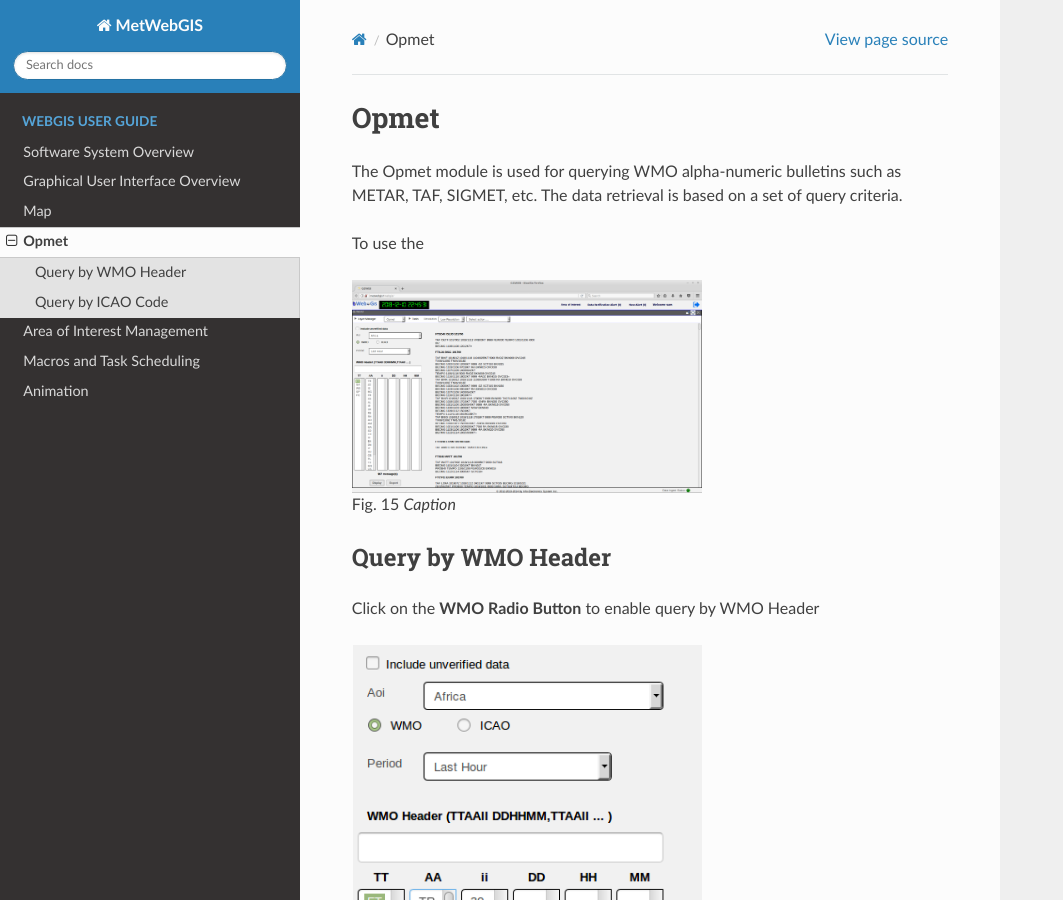
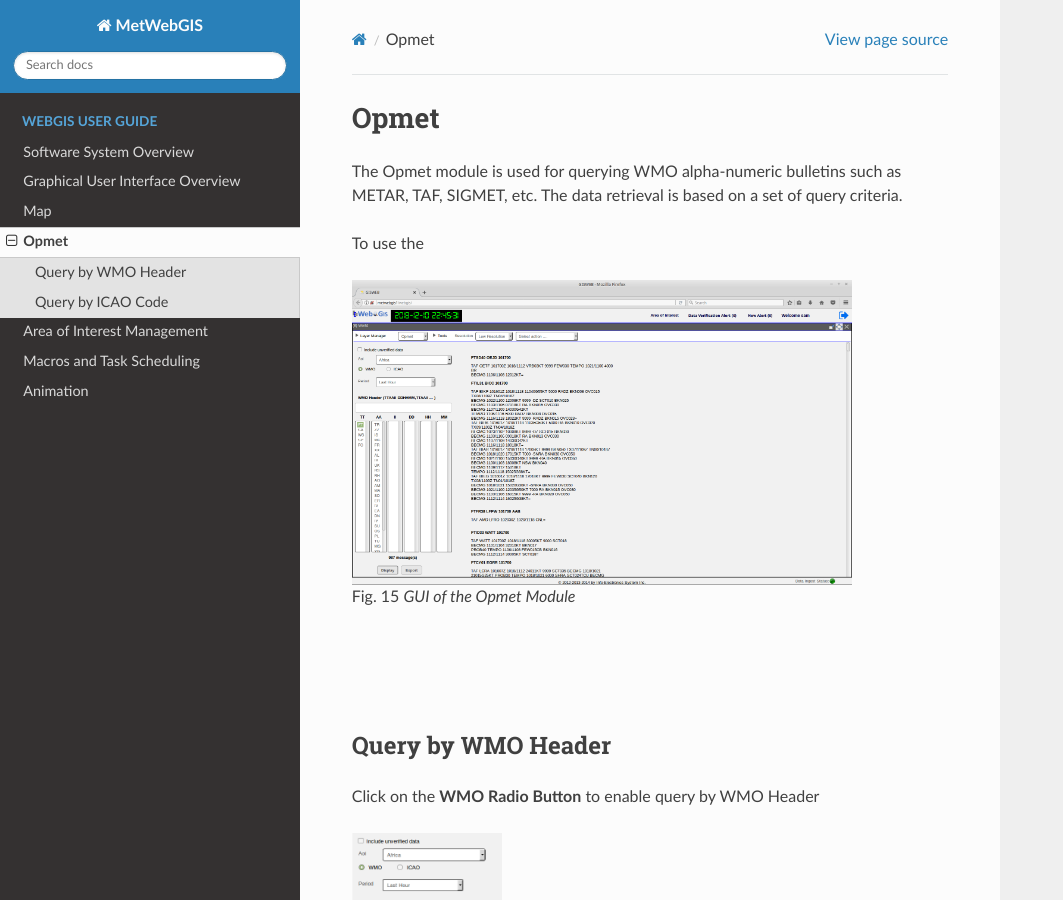
Before and after one commit to samuelchau/metwebgisdocs, a Sphinx documentation site: the page built from userguide/source/opmet_module.rst, in a window 1280 px wide and 900 px high. Shown: the whole window, without its empty margins (0-1063 px from the left). Built offline with Sphinx 7.4.7 and the Read the Docs theme 2.0.0, drawn with Linux system fonts in a browser that asks for light colours.

Commit message:
Adjusted image width

```diff
--- a/userguide/source/opmet_module.rst
+++ b/userguide/source/opmet_module.rst
@@ -7,9 +7,13 @@ The data retrieval is based on a set of query criteria.
 To use the
 
 .. figure:: images/gui_opmet_module1.png
-   :width: 350
+   :width: 500
 
-   Caption
+   GUI of the Opmet Module
+
+|
+|
+|
 
 Query by WMO Header
 *******************
@@ -17,9 +21,11 @@ Query by WMO Header
 Click on the **WMO Radio Button** to enable query by WMO Header
 
 .. figure:: images/opmet_query_dialog_wmo.png
-   :width: 350
+   :width: 150
 
    Querying OPMET Data Using the WMO Header
+
+
 
 
 Query by ICAO Code
@@ -30,7 +36,7 @@ AOI drop-down list
 Query based on WMO header or ICAO ID
 
 .. figure:: images/opmet_query_dialog_icao.png
-   :width: 350
+   :width: 150
 
    Querying OPMET Data Using the ICAO Code
 
@@ -39,11 +45,11 @@ The AOI drop-down list contains a list of all the pre-defined Areas of Interest(
 (For defining a custom Area of Interest, please read the secion on Creating an Area Of Interest)
 
 .. figure:: images/opmet_bulletin_display1.png
-   :width: 600
+   :width: 500
 
    Display of the WMO Bulletins
 
 .. figure:: images/opmet_bulletin_display2.png
-   :width: 600
+   :width: 500
 
    Display of the WMO Bulletins
```
